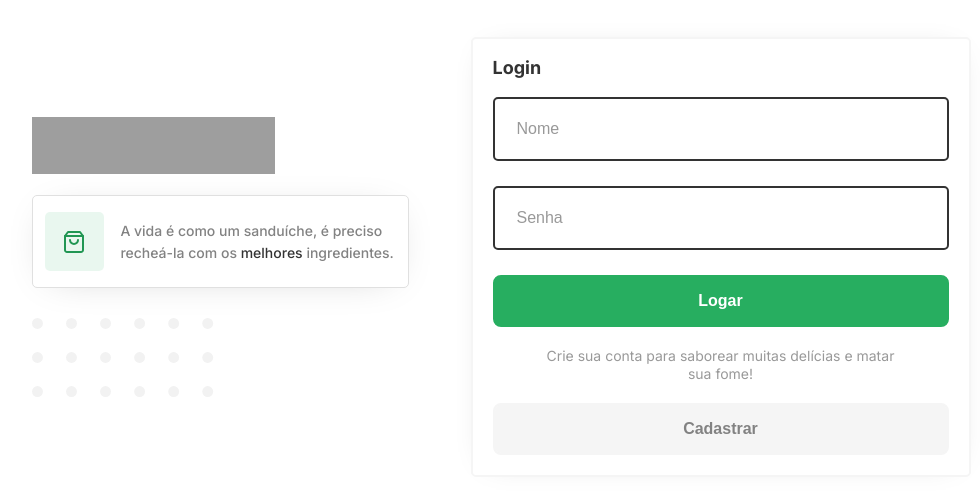
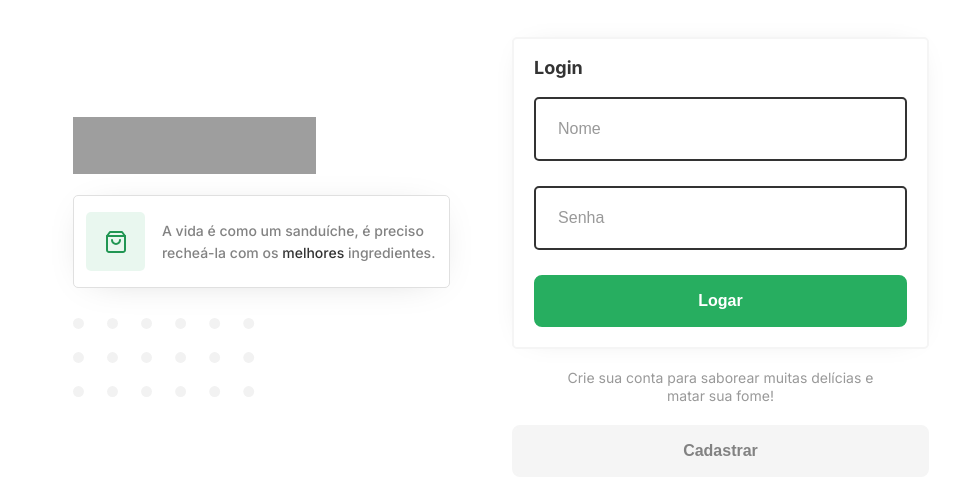
Before and after one commit to Kenzie-Academy-Brasil-Developers/react-entrega-hamburgueria-v2-isadoraperdigao, a React (Create React App) app: page / in a window 1280 px wide. Shown: the part 143-638 px from the top of the page, without its empty margins (139-1119 px from the left). Built offline with nearby package versions, Linux system fonts and the light colour scheme; grey boxes are pictures that could not be loaded.

Commit message:
feature: adjusts iin login page

```diff
--- a/src/pages/LoginPage/LoginForm/index.tsx
+++ b/src/pages/LoginPage/LoginForm/index.tsx
@@ -16,10 +16,6 @@ export const LoginForm = () => {
                 <FormInput text="Senha" type="password" />
                 <BrandButton text="Logar" isDashboard={false} type="submit" />
             </StyledForm>
-            <StyledFormParagraph>Crie sua conta para saborear muitas delícias e matar sua fome!</StyledFormParagraph>
-            <Link to={"/dashboard"}>
-                <GrayButton text="Cadastrar" isDashboard={false} type="button" />
-            </Link>
         </StyledFormContainer>
     )
 }
--- a/src/pages/LoginPage/index.tsx
+++ b/src/pages/LoginPage/index.tsx
@@ -1,13 +1,22 @@
 import { LoginForm } from "./LoginForm"
 import { StyledLoginPage } from "./style"
 import { FormAside } from "../../components/FormAside"
+import { Link } from "react-router-dom"
+import { GrayButton } from "../../components/GrayButton"
+import { StyledFormParagraph } from "./LoginForm/style"
 
 export const LoginPage = () => {
     return (
         <StyledLoginPage>
-            <div className="LoginPageContainer">
+            <div className="loginPageContainer">
                 <FormAside />
+                <div className="formContainer">
                 <LoginForm />
+                <StyledFormParagraph>Crie sua conta para saborear muitas delícias e matar sua fome!</StyledFormParagraph>
+                    <Link to={"/register"}>
+                        <GrayButton text="Cadastrar" isDashboard={false} type="button" />
+                    </Link>
+                </div>
             </div>
         </StyledLoginPage>
     )
--- a/src/pages/LoginPage/style.ts
+++ b/src/pages/LoginPage/style.ts
@@ -7,7 +7,7 @@ export const StyledLoginPage = styled.div`
     align-items: center;
     justify-content: center;
 
-    .LoginPageContainer {
+    .loginPageContainer {
         width: 90%;
         display: flex;
         flex-direction: column;
@@ -15,10 +15,20 @@ export const StyledLoginPage = styled.div`
         justify-content: center;
         gap: 1em;
 
+
+
         @media (min-width: 960px) {
         flex-direction: row;
         gap: 3.875em;
     }
+
+    .formContainer {
+        display: flex;
+        flex-direction: column;
+        gap: 1.25em;
+    }
+
+
     }
 
 `
```
